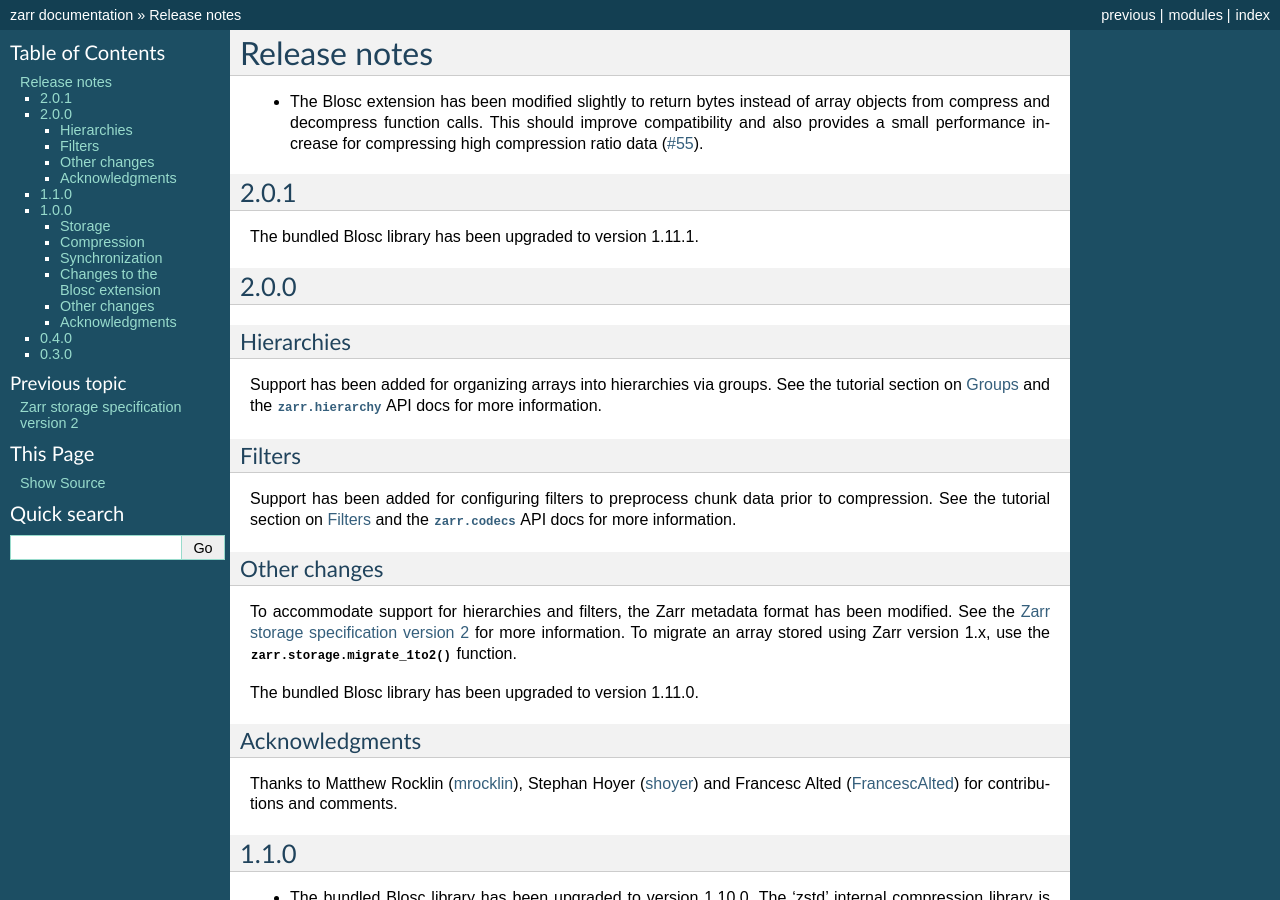
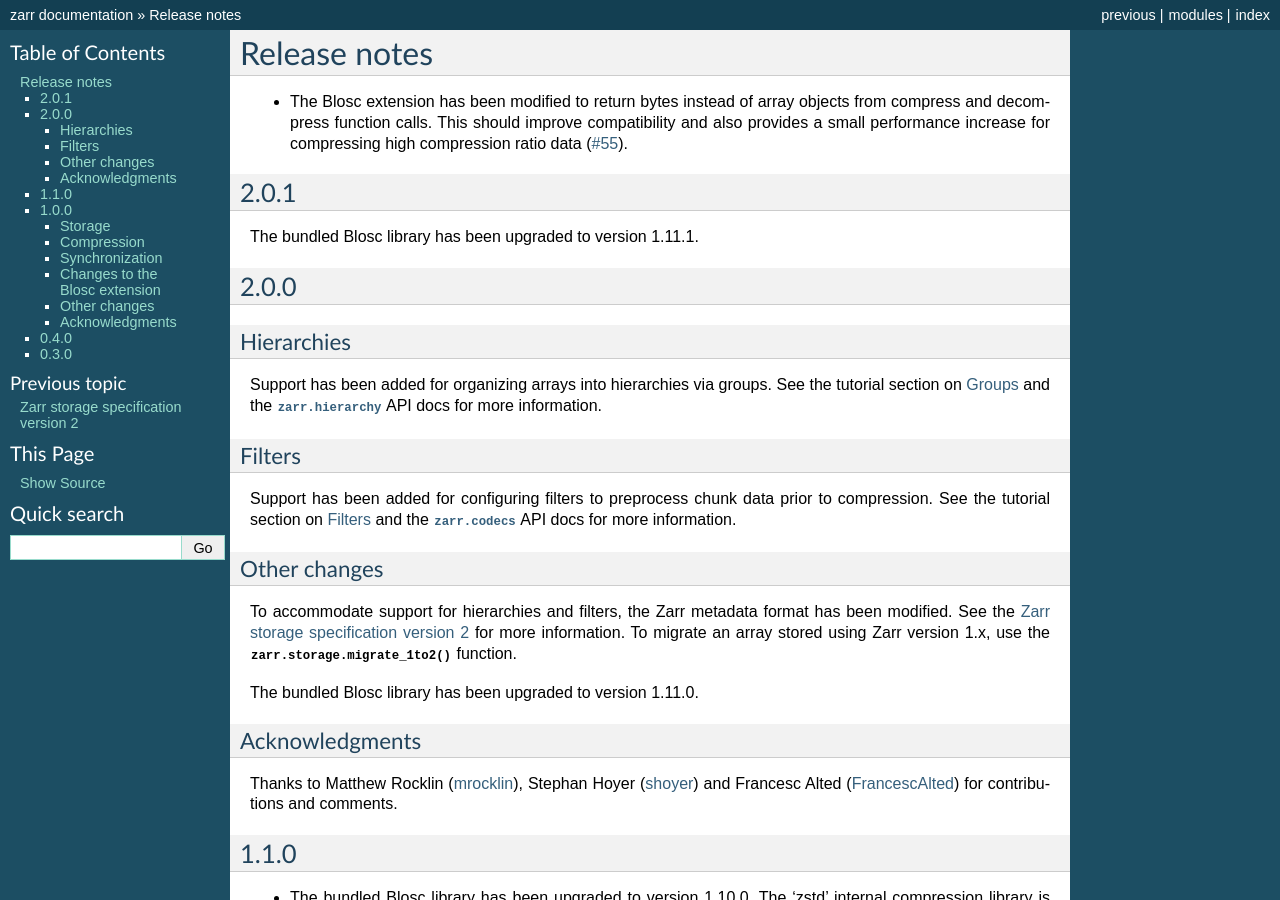
Before and after one commit to enthusiastdev121/zarr-python, a Sphinx documentation site: the page built from docs/release.rst, in a window 1280 px wide and 900 px high. Built offline with Sphinx 7.4.7, drawn with Linux system fonts in a browser that asks for light colours; the version number could not be read and is left out.

Commit message:
release notes

```diff
--- a/docs/release.rst
+++ b/docs/release.rst
@@ -1,8 +1,8 @@
 Release notes
 =============
 
-* The Blosc extension has been modified slightly to return bytes instead of
-  array objects from compress and decompress function calls. This should
+* The Blosc extension has been modified to return bytes instead of array
+  objects from compress and decompress function calls. This should
   improve compatibility and also provides a small performance increase for
   compressing high compression ratio data
   (`#55 <https://github.com/alimanfoo/zarr/issues/55>`_).
```
